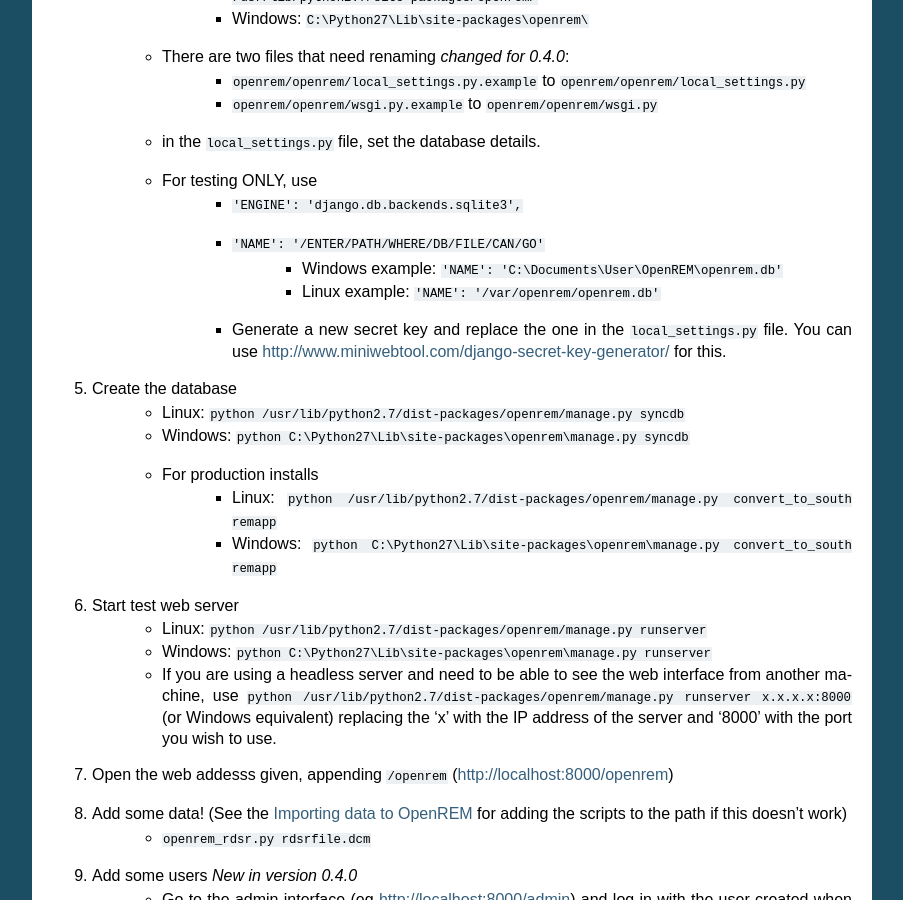
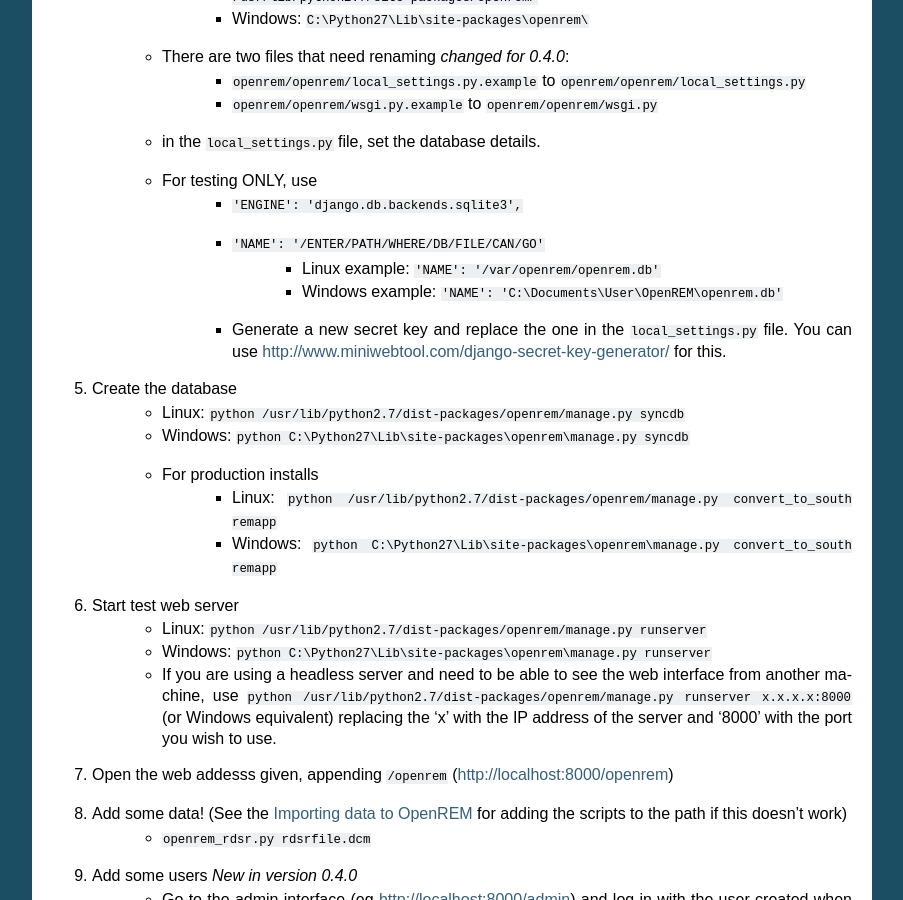
Before and after one commit to ckswilliams/modOpenREM, a Sphinx documentation site: the page built from docs/install.rst, in a window 1280 px wide and 900 px high, scrolled down 485 px. Shown: the whole window, without its empty margins (198-1101 px from the left). Built offline with Sphinx 7.4.7, drawn with Linux system fonts in a browser that asks for light colours.

```diff
--- a/docs/install.rst
+++ b/docs/install.rst
@@ -26,8 +26,8 @@ Quick setup
     * For testing ONLY, use
         + ``'ENGINE': 'django.db.backends.sqlite3',``
         + ``'NAME': '/ENTER/PATH/WHERE/DB/FILE/CAN/GO'``
+            * Linux example: ``'NAME': '/var/openrem/openrem.db'``
             * Windows example: ``'NAME': 'C:\Documents\User\OpenREM\openrem.db'``
-            * Linux example: ``'NAME': '/var/openrem/openrem.db'``
         + Generate a new secret key and replace the one in the ``local_settings.py`` file. You can use
           http://www.miniwebtool.com/django-secret-key-generator/ for this.
 #. Create the database
```
